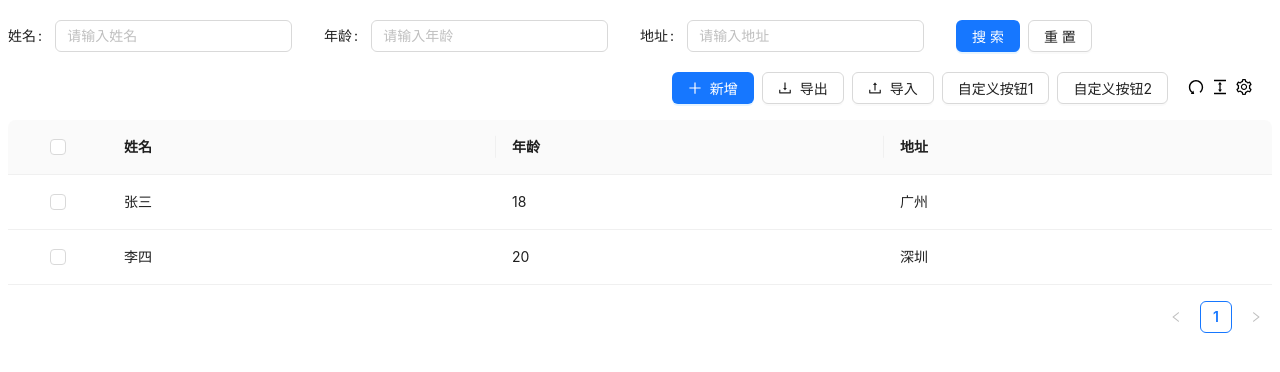
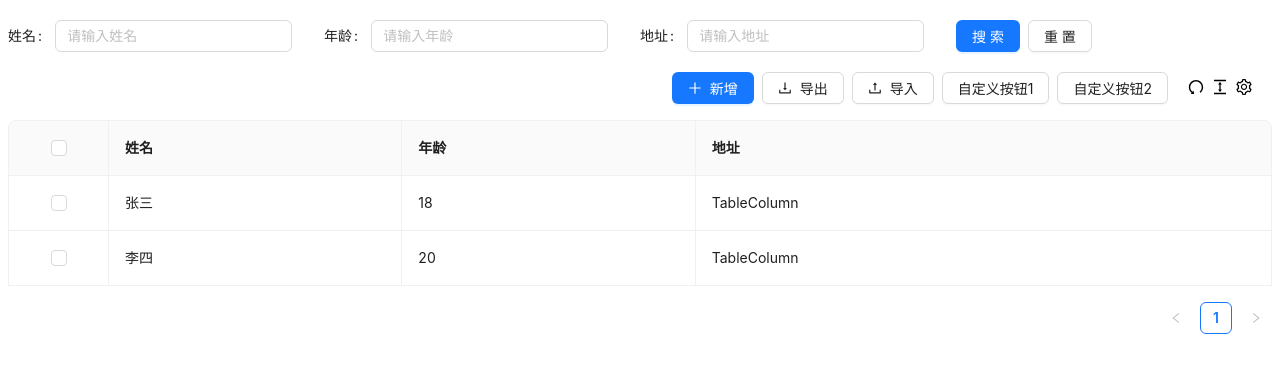
Before and after one commit to HjiaXing97/antd-core, a React (Vite) app in the folder packages/components/: page / in a window 1280 px wide. Shown: the top 372 px of the page. Built offline with nearby package versions, Linux system fonts and the light colour scheme.

Commit message:
✨新增: tableColumn 组件开发

```diff
--- a/packages/components/src/App.tsx
+++ b/packages/components/src/App.tsx
@@ -22,6 +22,7 @@ const App = () => {
     {
       title: "地址",
       dataIndex: "address",
+      valueType: "dict",
     },
   ];
 
--- a/packages/components/src/BaseTable/index.tsx
+++ b/packages/components/src/BaseTable/index.tsx
@@ -2,7 +2,7 @@
  * @Author: HuangJX 17388766232@163.com
  * @Date: 2024-07-24 08:47:16
  * @LastEditors: HuangJX 17388766232@163.com
- * @LastEditTime: 2024-07-31 15:59:25
+ * @LastEditTime: 2024-08-06 09:02:20
  * @FilePath: \antd-core\packages\components\src\BaseTable\index.tsx
  * @Description: 基础表格组件
  */
@@ -22,6 +22,7 @@ import type {
 } from "./shared";
 import TableSearch from "./components/Search";
 import TableToolBar from "./components/ToolBar";
+import TableColumn from "./components/TableColumn";
 
 const BaseTable = <T,>(props: ITableProps<T>, ref: Ref<ITableHandle>) => {
   const [columns, setColumns] = useState<IColumnType<T>[]>([]);
@@ -43,7 +44,26 @@ const BaseTable = <T,>(props: ITableProps<T>, ref: Ref<ITableHandle>) => {
         valueOption: v.valueOption,
       }));
     setSearchItem(searchItem);
-    setColumns(props.columns);
+    const columns = props.columns
+      .filter((v) => !v.hideInTable)
+      .map((v) => ({
+        ...v,
+        render: (text: any, record: any, index: number) => {
+          if (v.render) return v.render(text, record, index);
+          if (v.valueType) {
+            return (
+              <TableColumn
+                text={text}
+                record={record}
+                index={index}
+                valueType={v.valueType}
+              />
+            );
+          }
+          return text;
+        },
+      }));
+    setColumns(columns);
   }, [props.columns]);
 
   useEffect(() => {
@@ -71,6 +91,7 @@ const BaseTable = <T,>(props: ITableProps<T>, ref: Ref<ITableHandle>) => {
         columns={columns}
         dataSource={dataSource}
         rowKey={rowKey}
+        bordered
         {...(props.antdTableProps ?? {})}
       />
     </div>
```
Also changed, not shown: packages/components/src/BaseTable/components/TableColumn/index.tsx (+16 -1 lines).
